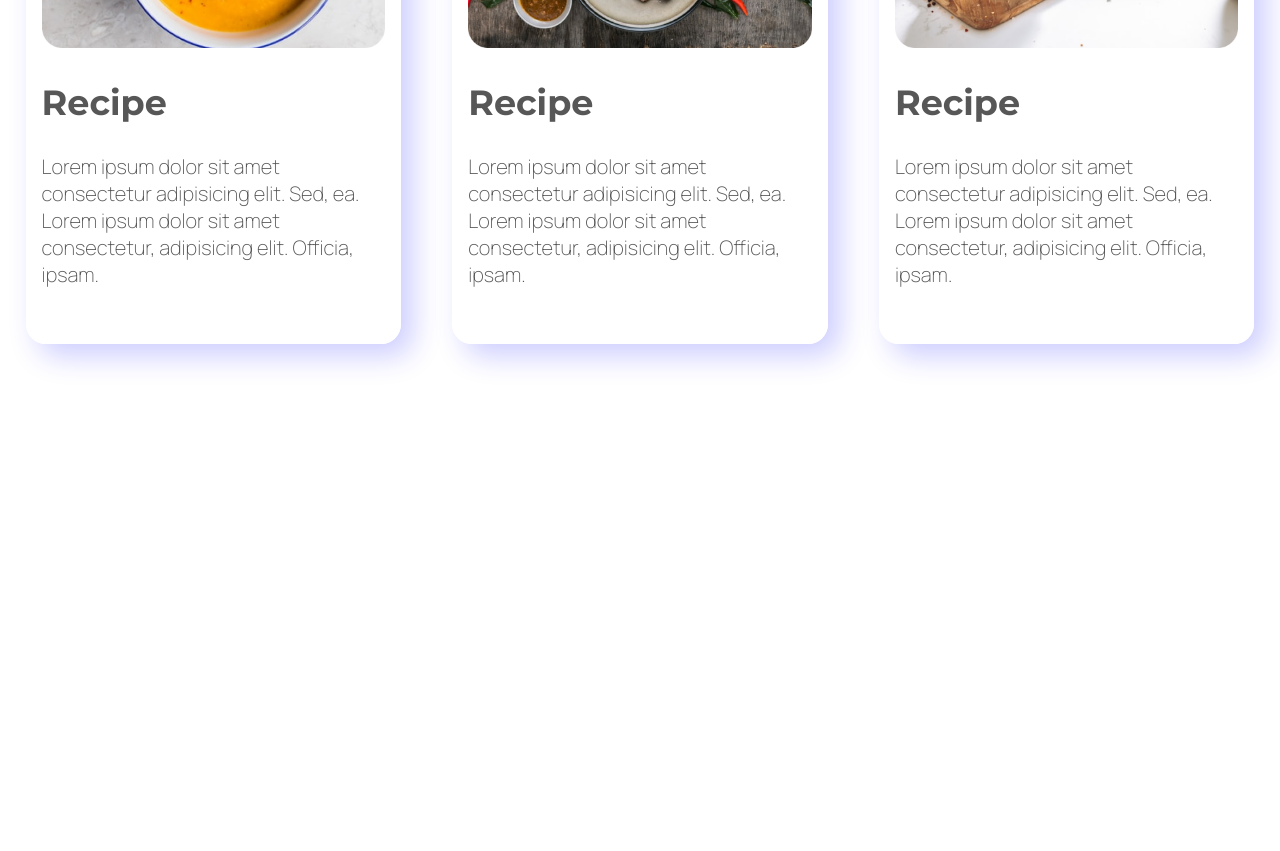
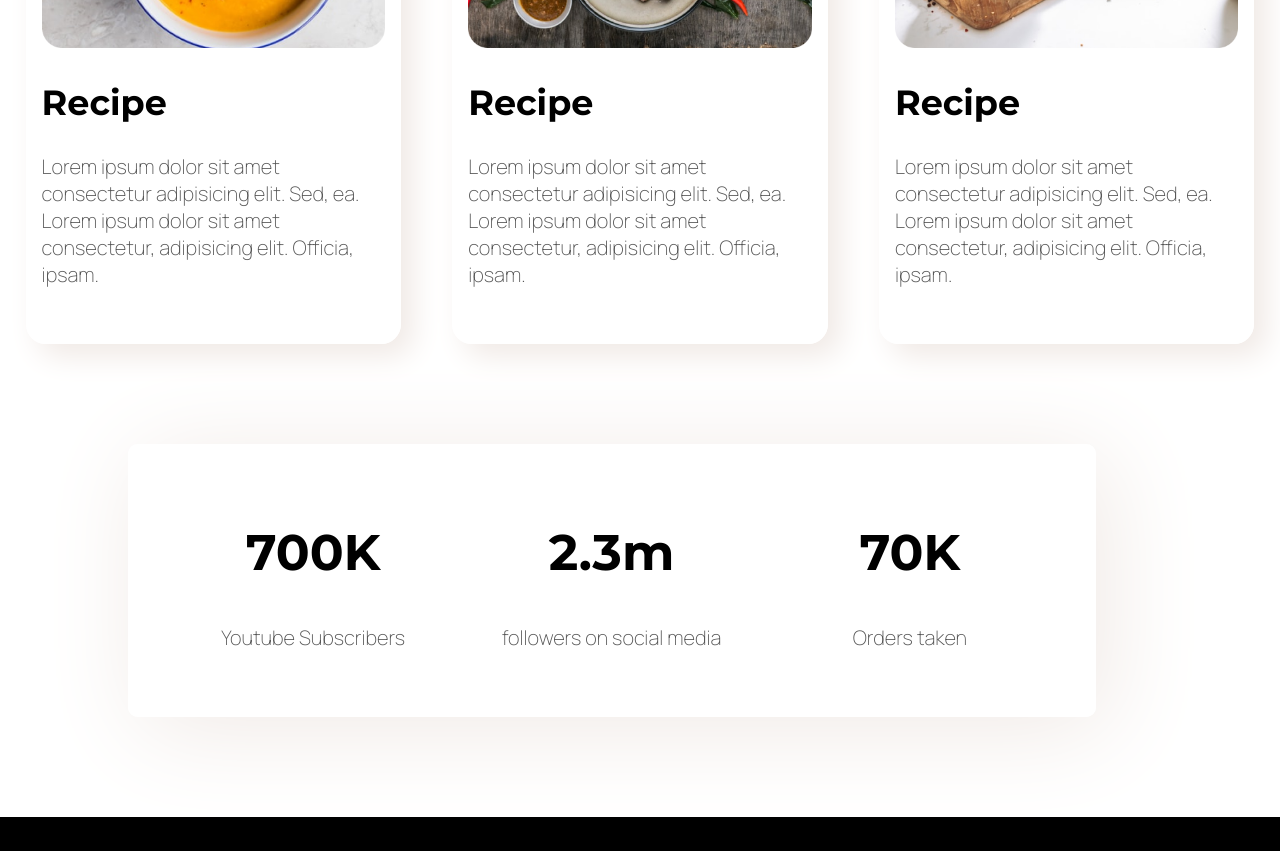
Before and after one commit to faiyazkhaled/food-network, a plain HTML site: page index.html in a window 1280 px wide. Shown: the part 1876-2727 px from the top of the page. Before the commit the page ends 2320 px from the top, so only its background shows below. Drawn offline with Linux system fonts and the light colour scheme.

Commit message:
intial done

```diff
--- a/index.html
+++ b/index.html
@@ -118,5 +118,26 @@
         </div>
       </div>
     </section>
+    <section class="flexible-container counts">
+      <div style="width:33.3%;text-align: center;">
+      <h1 style="font-size: 50px;color:black">700K</h1>
+      <p  class="sec-info" style="padding-bottom: 10px;" >Youtube Subscribers</ps>
+      </div>
+      <div style="width:33.3%;text-align: center;">
+        <h1 style="font-size: 50px;color:black">2.3m</h1>
+        <p  class="sec-info" style="padding-bottom: 10px;" >followers on social media</ps>
+
+      </div>
+      <div style="width:33.3%;text-align: center;">
+        <h1 style="font-size: 50px;color:black">70K</h1>
+        <p  class="sec-info" style="padding-bottom: 10px;" >Orders taken</ps>
+
+      </div>
+    </section>
+    <footer class="footer-header">
+      <h2><span>Food</span> Network</h2>
+      <p style="color: white;">Eat healthy to live healthy. Live healthy to live happy</p>
+
+    </footer>
   </body>
 </html>
--- a/style.css
+++ b/style.css
@@ -69,7 +69,7 @@ body {
 }
 .three-sec-width {
   width: 33%;
-  box-shadow: 12px 12px 30px rgba(0, 0, 255, 0.2);
+  box-shadow: 12px 12px 30px rgb(240, 233, 229);
   margin-left: 2%;
   margin-right: 2%;
   width: 40%;
@@ -79,9 +79,34 @@ body {
 .recipe-cards {
   object-fit: cover;
   width: 100%;
-
+}
+.font-med {
+  font-size: 35px;
+  color: black;
+}
+.counts {
+  box-shadow: 12px 12px 100px rgb(240, 233, 229);
+  margin-left: 10%;
+  margin-right: 10%;
+  padding: 20px;
+  width: 70%;
+  border-radius: 10px;
+  border: 16px solid white;
+}
+.footer-header {
+  font-family: "Manrope", sans-serif;
+  background-color: black;
+  padding-bottom: 200px;
+  ;
+  text-align: center;
+  margin: 0;
+}
+footer h2 {
+  padding-top: 40px;
+  /* color: #575757; */
+  font-size: 40px;
 
 }
-.font-med{
-  font-size: 35px;
+h2 span {
+  color: rgb(235, 165, 35);
 }
```
